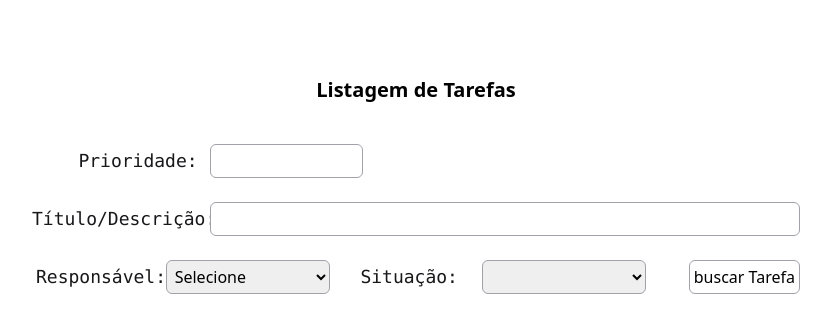
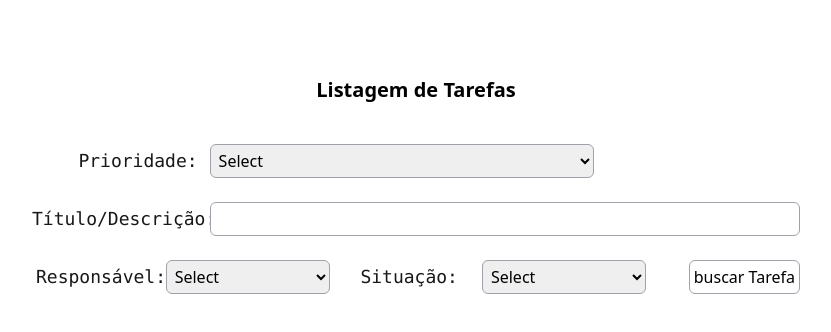
Before and after one commit to Romeusorionaet/Task-management-WEB, an Angular app: page / in a window 1280 px wide. Shown: the part 842-1174 px from the top of the page, without its empty margins (224-1055 px from the left). Built offline with nearby package versions, Linux system fonts and the light colour scheme; no server answers.

Commit message:
change value of priority: integer for enum

```diff
--- a/src/app/components/home/home.component.html
+++ b/src/app/components/home/home.component.html
@@ -11,7 +11,16 @@
               <label for="priority" class="md:w-1/5 text-right max-md:text-xs ml-3">
               Prioridade:
               </label>
-              <input formControlName="priority" type="text" name="priority" class="border border-zinc-400 rounded-md p-1 md:w-1/5" />
+
+              <select
+              formControlName="priority"
+              name="priority"
+              class="border border-zinc-400 rounded-md p-1 w-1/2 max-md:text-xs">
+                <option value="">Select</option>
+                <option value="HIGH">Alta</option>
+                <option value="MEDIUM">Média</option>
+                <option value="LOW">Baixa</option>
+              </select>
           </div>
 
           <div class="md:flex max-md:flex-col md:gap-6 items-center justify-center">
@@ -31,7 +40,7 @@
               formControlName="responsibleUser"
               name="responsibleUser"
               class="border border-zinc-400 rounded-md p-1 w-1/2 max-md:text-xs">
-              <option value="">Selecione</option>
+              <option value="">Select</option>
               <option value="Romeu">Romeu</option>
               <option value="Pedro">Pedro</option>
             </select>
@@ -46,6 +55,7 @@
               formControlName="status"
               name="status"
               class="border border-zinc-400 rounded-md p-1 w-1/2 max-md:text-xs">
+              <option value="">Select</option>
               <option value="PROGRESS">Em andamento</option>
               <option value="DONE">Concluída</option>
             </select>
--- a/src/app/components/home/home.component.ts
+++ b/src/app/components/home/home.component.ts
@@ -44,7 +44,7 @@ export class HomeComponent {
       next: response => {
         this.tasksSearch = response
         //Todo show in toolltip
-        console.log('Request successful', response)
+        console.log('Request successful')
       },
       error: error => {
         //Todo show in toolltip
--- a/src/app/components/modal/modal.component.ts
+++ b/src/app/components/modal/modal.component.ts
@@ -7,7 +7,6 @@ import { formatDate } from '@angular/common';
   selector: 'app-modal',
   standalone: true,
   imports: [MatDialogModule],
-  // providers: [DatePipe],
   templateUrl: './modal.component.html',
 })
 export class ModalComponent {
--- a/src/app/components/table/table.component.html
+++ b/src/app/components/table/table.component.html
@@ -12,7 +12,7 @@
       <ng-container *ngIf="tasksSearch.length > 0; else originalTasks">
         <tr *ngFor="let task of tasksSearch" class="text-xs h-20 md:text-base hover:bg-zinc-100 duration-300">
           <td class="text-center relative">
-            {{ task.priority }}
+            {{ getPriorityText(task.priority) }}
             <button (click)="openModal(task)" class="absolute bottom-0 left-0">
               <mat-icon class="text-lg">visibility</mat-icon>
             </button>
@@ -38,7 +38,7 @@
         @for(task of tasks; track task.id){
           <tr *ngIf="task.status === statusTask" class="text-xs h-20 md:text-base hover:bg-zinc-100 duration-300">
             <td class="text-center relative">
-              {{ task.priority }}
+              {{ getPriorityText(task.priority) }}
               <button (click)="openModal(task)" class="absolute bottom-0 left-0">
                 <mat-icon class="text-lg">visibility</mat-icon>
               </button>
--- a/src/app/components/table/table.component.ts
+++ b/src/app/components/table/table.component.ts
@@ -1,7 +1,7 @@
 import { Component, Input } from '@angular/core';
 import { environment } from '../../../environments/environment';
 import { HttpClient } from '@angular/common/http';
-import { StatusTask, Task } from '../../models/task.model';
+import { PriorityTask, StatusTask, Task } from '../../models/task.model';
 import { CommonModule } from '@angular/common';
 import { TaskSelectionService } from '../../services/TaskSelectionService';
 import { GetTasksService } from '../../services/GetTasksService';
@@ -35,6 +35,34 @@ export class TableComponent {
   totalTasksInProgress = 0
   totalTasksDone = 0
 
+  ngOnInit(): void {
+    this.getTasks()
+  }
+
+  getTasks(){
+    this.getTasksService.getTasks()
+    .subscribe((tasks: Task[]) => {
+      this.tasks = tasks
+
+      this.totalTasks = tasks.length
+      this.totalTasksDone = this.tasks.filter(task => task.status === StatusTask.DONE).length
+      this.totalTasksInProgress = this.tasks.filter(task => task.status === StatusTask.PROGRESS).length
+    })
+  }
+
+  getPriorityText(priority: string): string {
+    switch (priority) {
+      case PriorityTask.LOW:
+        return 'Baixa'
+      case PriorityTask.MEDIUM:
+        return 'Média'
+      case PriorityTask.HIGH:
+        return 'Alta'
+      default:
+        return ''
+    }
+  }
+
   openModal(task: Task) {
     this.dialog.open(ModalComponent, {
       width: '80%',
@@ -49,29 +77,15 @@ export class TableComponent {
     });
   }
 
-  ngOnInit(): void {
-    this.getTasks()
-  }
-
   editTask(task: Task): void {
     this.taskSelectionService.setSelectedTask(task);
   }
 
-  getTasks(){
-    this.getTasksService.getTasks()
-    .subscribe((tasks: Task[]) => {
-      this.tasks = tasks
-      this.totalTasks = tasks.length
-      this.totalTasksDone = this.tasks.filter(task => task.status === StatusTask.DONE).length
-      this.totalTasksInProgress = this.tasks.filter(task => task.status === StatusTask.PROGRESS).length
-    })
-  }
-
   removeTask(taskId: string){
     this.http.delete(`${this.url}/task/remove/${taskId}`).subscribe({
-      next: response => {
+      next: _ => {
         //Todo show in toolltip
-          console.log('Task removed successfully', response);
+          console.log('Task removed successfully');
           this.ngOnInit()
       },
       error: error => {
@@ -83,9 +97,9 @@ export class TableComponent {
 
   completeTask(taskId: string){
     this.http.patch(`${this.url}/task/done/${taskId}`, null).subscribe({
-      next: response => {
+      next: _ => {
         //Todo show in toolltip
-          console.log('Task complete successfully', response);
+          console.log('Task complete successfully');
           this.ngOnInit()
       },
       error: error => {
--- a/src/app/components/task-fom/task-fom.component.html
+++ b/src/app/components/task-fom/task-fom.component.html
@@ -45,7 +45,7 @@
           formControlName="responsibleUser"
           name="responsibleUser"
           class="border border-zinc-400 rounded-md p-1 w-1/2 max-md:text-xs">
-            <option value="">Selecione</option>
+            <option value="">Select</option>
             <option value="Romeu">Romeu</option>
             <option value="Pedro">Pedro</option>
           </select>
@@ -64,13 +64,15 @@
               Prioridade:
             </label>
 
-          <select
-          formControlName="priority"
-          name="priority"
-          class="border border-zinc-400 rounded-md p-1 w-1/2 max-md:text-xs">
-            <option value="">Selecione</option>
-            <option *ngFor="let priority of priorities" [value]="priority">{{ priority }}</option>
-          </select>
+            <select
+            formControlName="priority"
+            name="priority"
+            class="border border-zinc-400 rounded-md p-1 w-1/2 max-md:text-xs">
+              <option value="">Select</option>
+              <option value="LOW">baixa</option>
+              <option value="MEDIUM">média</option>
+              <option value="HIGH">alta</option>
+            </select>
 
           <div class="h-6 absolute top-6 md:top-8 right-8 md:right-0">
             <div *ngIf="taskForm.controls['priority'].invalid && (isFormSubmitted || taskForm.controls['priority'].touched || taskForm.controls['priority'].dirty)">
--- a/src/app/components/task-fom/task-fom.component.ts
+++ b/src/app/components/task-fom/task-fom.component.ts
@@ -30,8 +30,6 @@ export class TaskFomComponent {
   editingMode: boolean = false
 
   isFormSubmitted: boolean = false
-
-  priorities: number[] = [1, 2, 3, 4, 5, 6, 7, 8, 9, 10]
 
   constructor(
     private http: HttpClient,
@@ -90,9 +88,9 @@ export class TaskFomComponent {
       task.deadline = formatDate(task.deadline, 'yyyy-MM-ddTHH:mm:ss', this.locale)
 
       this.http.post<Task>(`${this.url}/create`, task).subscribe({
-        next: response => {
+        next: _ => {
           //Todo show in toolltip
-          console.log('Request successful', response)
+          console.log('Request successful')
           this.taskForm.reset()
         },
         error: error => {
--- a/src/app/models/task.model.ts
+++ b/src/app/models/task.model.ts
@@ -3,13 +3,18 @@ export enum StatusTask {
     DONE = 'DONE'
 }
 
+export enum PriorityTask {
+    LOW = 'LOW',
+    MEDIUM = 'MEDIUM',
+    HIGH = 'HIGH'
+}
 
 export interface Task {
     id?: string
     title: string
     description: string
     responsibleUser: string
-    priority: number
+    priority: PriorityTask
     deadline: string
     status?: StatusTask
     createdAt?: Date
```
